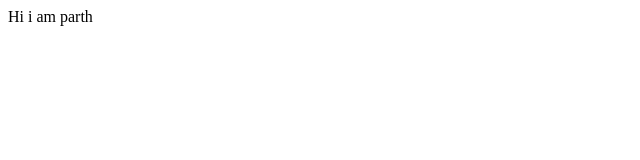
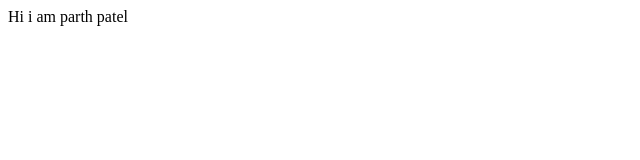
Before and after one commit to parthpateljnv/parthpatel-portfoliosite, a plain HTML site: page index.html in a window 1280 px wide. Shown: the full height of the page, 0-640 px from the left. Drawn offline with Linux system fonts and the light colour scheme.

Commit message:
Update index.html

```diff
--- a/index.html
+++ b/index.html
@@ -7,6 +7,6 @@
     <title>Student Site</title>
 </head>
 <body>
-    Hi i am parth
+    Hi i am parth patel
 </body>
 </html>
```
